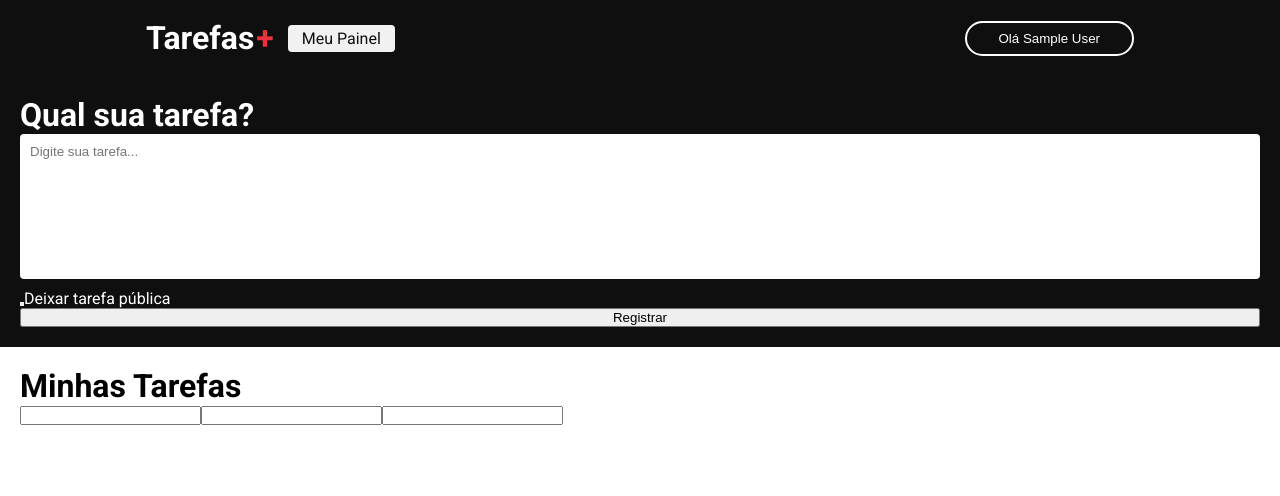
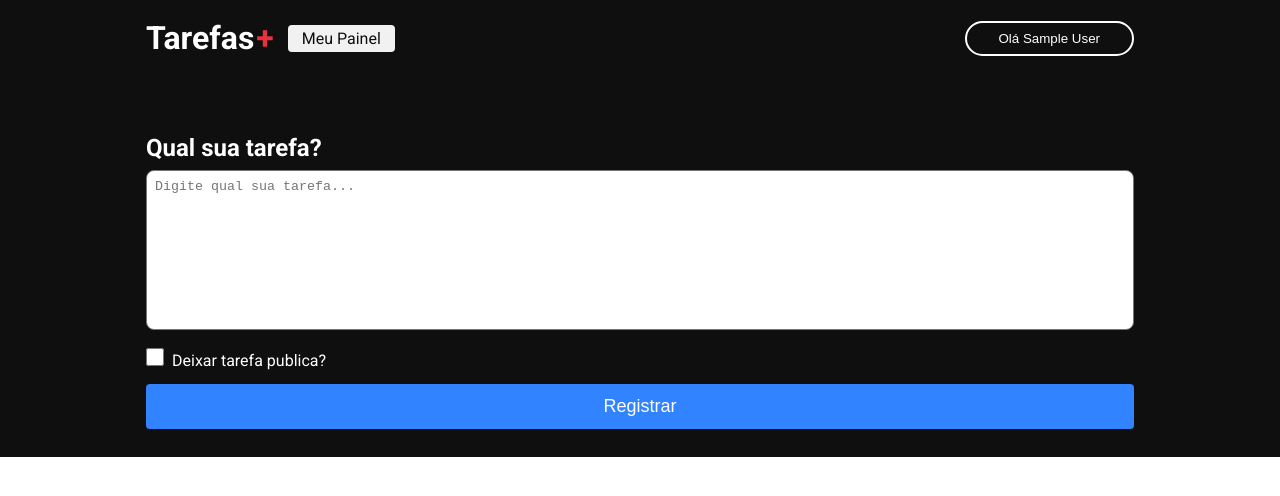
Before and after one commit to amandabragaa/website-tarefas, a Next.js app: page /dashboard in a window 1280 px wide. Shown: the top 496 px of the page. Built offline with nearby package versions, Linux system fonts and the light colour scheme; no server answers; sample sign-in values are in the browser's storage.

Commit message:
Criando o dashboard, fase `inserir tarefas`

```diff
--- a/src/components/header/index.tsx
+++ b/src/components/header/index.tsx
@@ -1,7 +1,6 @@
 import { useSession, signIn, signOut } from "next-auth/react";
-import style from "./style.module.css";
+import style from "./styles.module.css";
 import Link from "next/link";
-import { stat } from "fs";
 
 export function Header() {
   const { data: session, status } = useSession();
--- /dev/null
+++ b/src/components/textarea/index.tsx
@@ -0,0 +1,6 @@
+import { HTMLProps } from "react";
+import styles from "./styles.module.css";
+
+export function Textarea({ ...rest }: HTMLProps<HTMLTextAreaElement>) {
+  return <textarea className={styles.textarea} {...rest}></textarea>;
+}
--- /dev/null
+++ b/src/components/textarea/styles.module.css
@@ -0,0 +1,8 @@
+.textarea {
+  width: 100%;
+  resize: none;
+  height: 160px;
+  border-radius: 8px;
+  outline: none;
+  padding: 8px;
+}
--- a/src/pages/dashboard/index.tsx
+++ b/src/pages/dashboard/index.tsx
@@ -1,35 +1,37 @@
 import { GetServerSideProps } from "next";
-import style from "./style.module.css";
+import style from "./styles.module.css";
 import Head from "next/head";
 
 import { getSession } from "next-auth/react";
+import { Textarea } from "../../components/textarea";
 
 export default function Dashboard() {
   return (
-    <>
     <div className={style.container}>
       <Head>
         <title>Meu painel de tarefas</title>
       </Head>
 
+      <main className={style.main}>
+        <section className={style.content}>
+          <div className={style.contentForm}>
             <h1 className={style.title}>Qual sua tarefa?</h1>
-        <input className={style.input} placeholder="Digite sua tarefa..." />
-        <div>
-          <button className={style.button}></button>
-          <label className={style.label}>Deixar tarefa pública</label>
-        </div>
-        <button className={style.button}>Registrar</button>
+
+            <form>
+              <Textarea placeholder="Digite qual sua tarefa..." />
+              <div className={style.checkboxArea}>
+                <input type="checkbox" className={style.checkbox} />
+                <label>Deixar tarefa publica?</label>
               </div>
 
-      <div className={style.containerTarefas}>
-        <h1 className={style.titleTarefas}>Minhas Tarefas</h1>
-        <div className={style.task}>
-          <input className={style.taskTitle} />
-          <input className={style.taskTitle} />
-          <input className={style.taskTitle} />
+              <button type="submit" className={style.button}>
+                Registrar
+              </button>
+            </form>
           </div>
+        </section>
+      </main>
     </div>
-    </>
   );
 }
 
--- a/src/pages/dashboard/style.module.css
+++ /dev/null
@@ -1,21 +0,0 @@
-.container {
-  display: flex;
-  flex-direction: column;
-  padding: 20px;
-  background-color: #0f0f0f;
-  color: #fff;
-}
-
-.input {
-  padding: 10px 10px 120px 10px;
-  margin-bottom: 10px;
-  border: none;
-
-  border-radius: 4px;
-}
-
-.containerTarefas {
-  display: flex;
-  flex-direction: column;
-  padding: 20px;
-}
--- /dev/null
+++ b/src/pages/dashboard/styles.module.css
@@ -0,0 +1,48 @@
+.container {
+  width: 100%;
+}
+
+.content {
+  background-color: #0f0f0f;
+  width: 100%;
+  display: flex;
+  align-items: center;
+  justify-content: center;
+}
+
+.contentForm {
+  max-width: 1024px;
+  width: 100%;
+  padding: 0 18px;
+  padding-bottom: 28px;
+  margin-top: 58px;
+}
+
+.title {
+  color: #fff;
+  margin-bottom: 8px;
+}
+
+.checkboxArea label {
+  color: #fff;
+  margin-left: 8px;
+}
+
+.checkboxArea {
+  margin: 14px 0;
+}
+
+.checkbox {
+  width: 18px;
+  height: 18px;
+}
+
+.button {
+  width: 100%;
+  border: 0;
+  border-radius: 4px;
+  color: #fff;
+  background-color: #3183ff;
+  padding: 12px 0;
+  font-size: 18px;
+}
```
Also changed, not shown: src/components/header/styles.module.css (renamed from src/components/header/style.module.css). Lines whose indentation alone changed are shown as unchanged.
